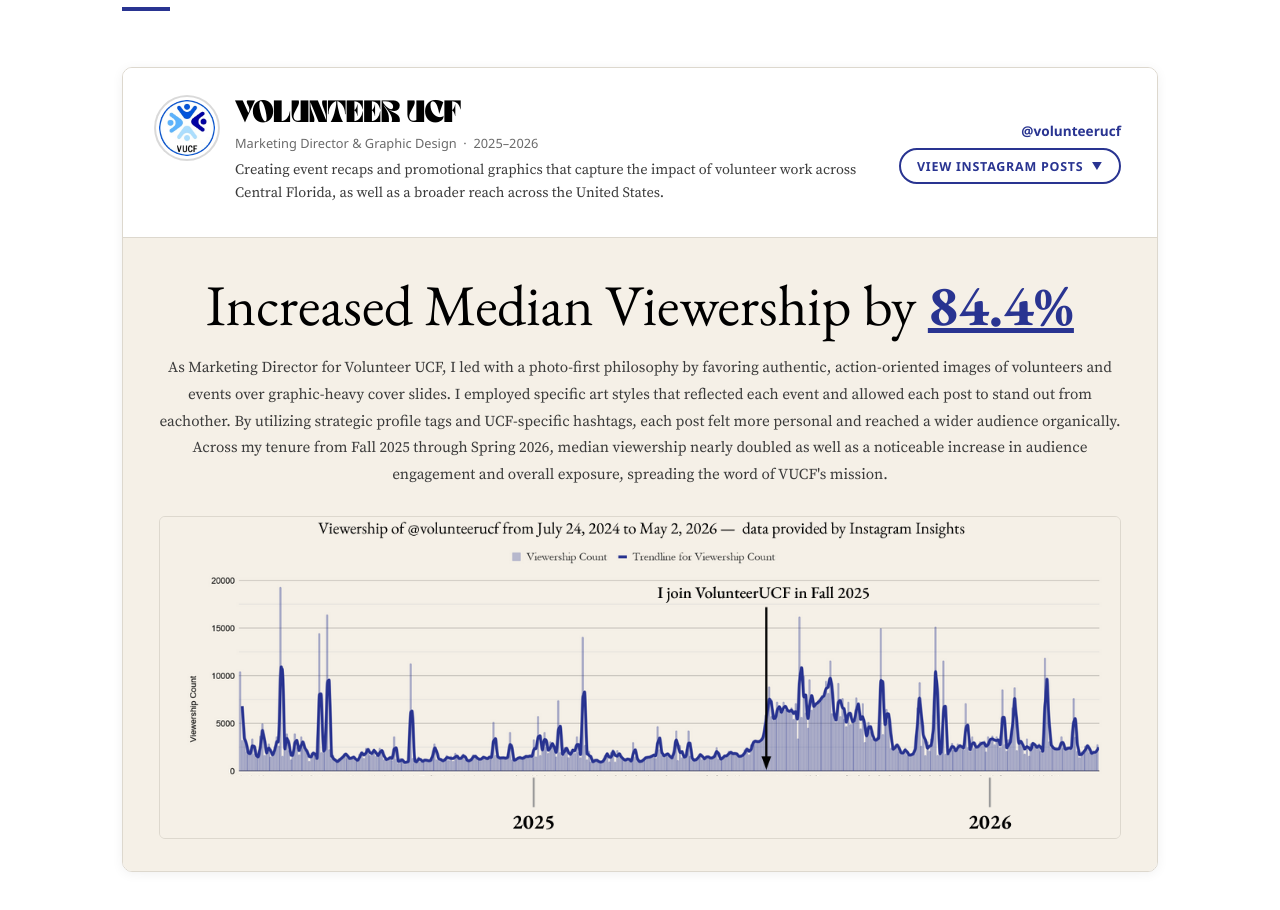
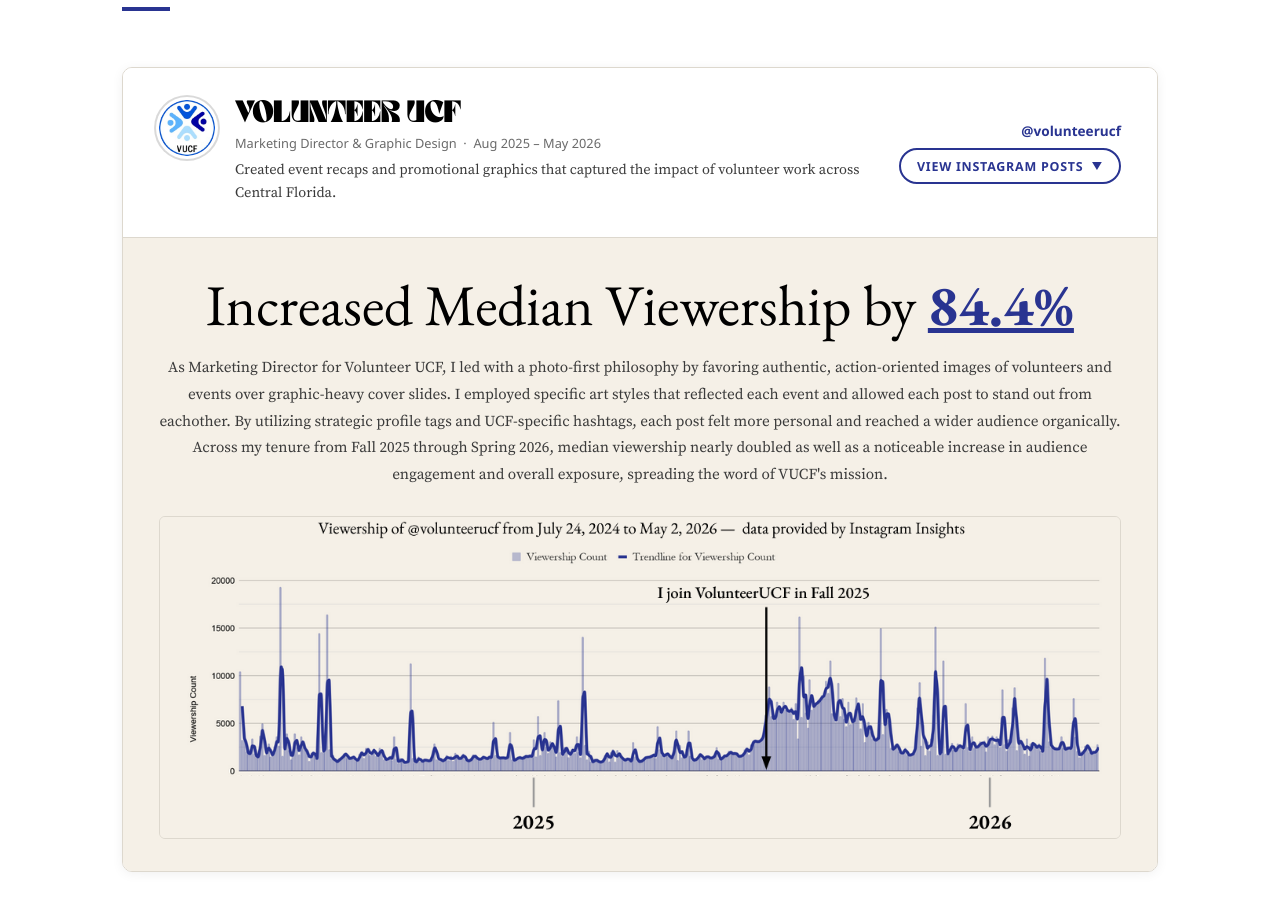
Before and after one commit to jmgomez919/jacob-portfolio, a React (Create React App) app: page /projects in a window 1280 px wide. Shown: the part 1560-2470 px from the top of the page. Built offline with nearby package versions, Linux system fonts and the light colour scheme.

Commit message:
Update Volunteer UCF card: academic-year dates, past tense, trim scope

```diff
--- a/src/pages/Projects/Projects.js
+++ b/src/pages/Projects/Projects.js
@@ -369,11 +369,11 @@ function UCFCard({ expanded, onToggle }) {
           <div className="ucf-card__brand-copy">
             <h3 className="ucf-card__name">Volunteer UCF</h3>
             <p className="ucf-card__meta">
-              Marketing Director &amp; Graphic Design &nbsp;·&nbsp; 2025–2026
+              Marketing Director &amp; Graphic Design &nbsp;·&nbsp; Aug 2025 – May 2026
             </p>
             <p className="ucf-card__desc-text">
-              Creating event recaps and promotional graphics that capture the impact of
-              volunteer work across Central Florida, as well as a broader reach across the United States.
+              Created event recaps and promotional graphics that captured the impact of
+              volunteer work across Central Florida.
             </p>
           </div>
         </div>
```
